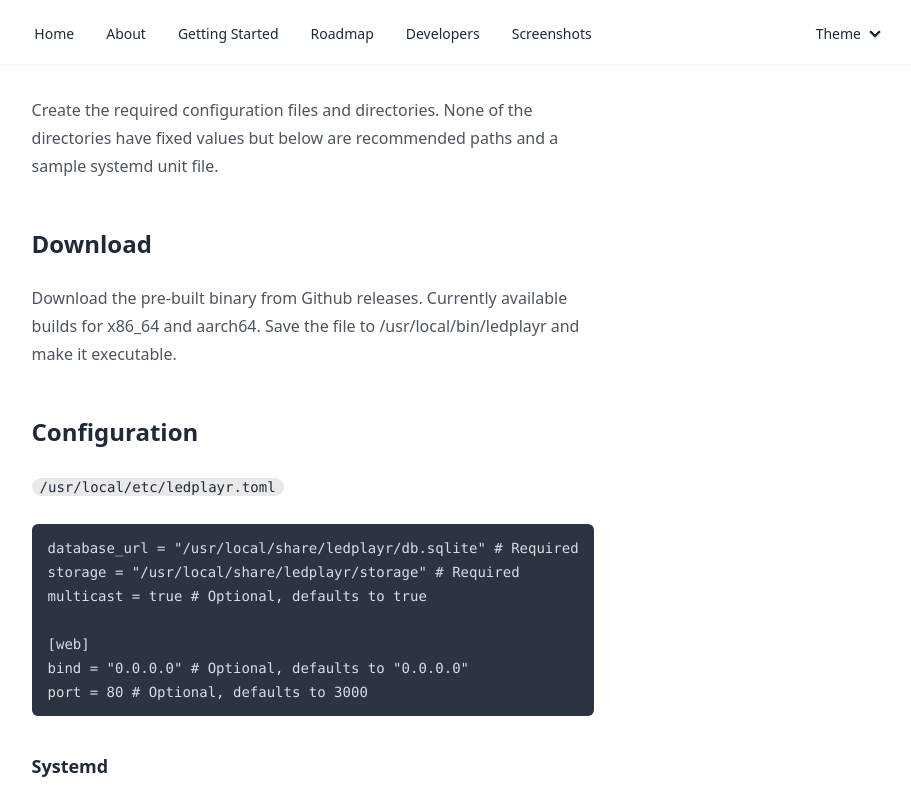
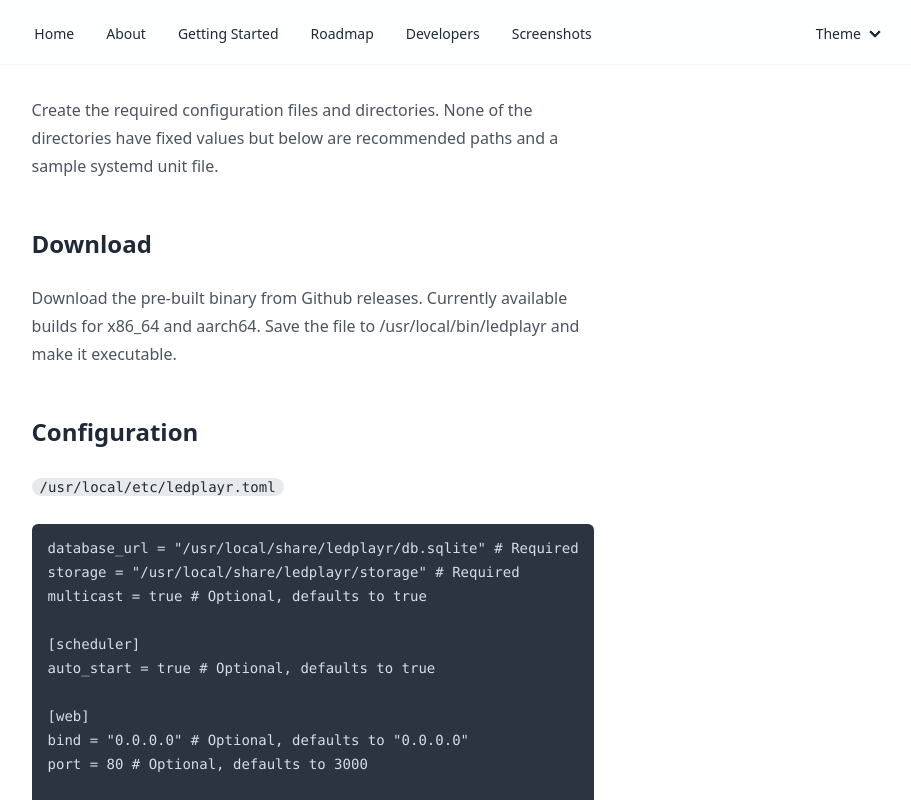
Before and after one commit to LEDPlayr/ledplayr.github.io, a SvelteKit app: page /getting_started in a window 1280 px wide. Shown: the top 800 px of the page, without its empty margins (327-1238 px from the left). Built offline with nearby package versions, Linux system fonts and the light colour scheme; some icons are missing.

Commit message:
docs: update to latest docs

```diff
--- a/src/routes/(centered)/about/+page.svelte
+++ b/src/routes/(centered)/about/+page.svelte
@@ -26,18 +26,20 @@
       <li>By date, day of the week, and time period</li>
     </ul>
   </li>
+  <li>Display of logs in the WebUI</li>
+  <li>Dark mode</li>
+  <li>
+    Ability to test models
+    <ul>
+      <li>A combination of static and moving patterns can be used to test models</li>
+    </ul>
+  </li>
 </ul>
 
 <h2>What isn't supported?</h2>
 
 <ul>
-  <li>Testing models</li>
-  <li>
-    Essentially any form of error handling if you mess up your config
-    <ul>
-      <li>This includes uploading a sequence with the wrong number of nodes</li>
-    </ul>
-  </li>
+  <li>Essentially any form of error handling if you mess up your config</li>
   <li>
     Playing of media
     <ul>
--- a/src/routes/(centered)/getting_started/+page.svelte
+++ b/src/routes/(centered)/getting_started/+page.svelte
@@ -21,9 +21,19 @@
 storage = "/usr/local/share/ledplayr/storage" # Required
 multicast = true # Optional, defaults to true
 
+[scheduler]
+auto_start = true # Optional, defaults to true
+
 [web]
 bind = "0.0.0.0" # Optional, defaults to "0.0.0.0"
-port = 80 # Optional, defaults to 3000</pre>
+port = 80 # Optional, defaults to 3000
+
+[log] # Optional, defaults to no file logging
+directory = "/usr/local/share/ledplayr/storage" # Required
+prefix = "ledplay." # Optionsl, defaults to ""
+period = "hour" # Optional, log rotate period - defaults to never
+                # options are "minute", "hour", "day", "never"
+max_files = 3 # Optional, default is unlimited</pre>
 
 <h2 class="text-lg">Systemd</h2>
 <code>/etc/default/ledplayr</code>
--- a/src/routes/(centered)/roadmap/+page.svelte
+++ b/src/routes/(centered)/roadmap/+page.svelte
@@ -11,13 +11,6 @@
 
 <ul>
   <li>Docker images</li>
-  <li>
-    Display of logs in the WebUI
-    <ul>
-      <li>Coupled with better error handling</li>
-    </ul>
-  </li>
-  <li>Ability to test models</li>
   <li>Webcam streaming to the UI to make testing LED placement easier</li>
   <li>
     Ability to view a sequence in the Web browser on the 3D Display
--- a/src/routes/+page.svelte
+++ b/src/routes/+page.svelte
@@ -6,7 +6,7 @@
   <title>LEDPlayr: Home</title>
 </svelte:head>
 
-<img class="m-auto my-4 w-96 lg:w-auto" src="{base}/logo_full.png" alt="LEDplayr Logo" />
+<img class="m-auto my-4 w-96" src="{base}/logo_full.png" alt="LEDplayr Logo" />
 
 <h1 class="w-full text-center text-2xl">
   LEDPlayr is a lightweight player and scheduler for xLights FSEQ files
```
